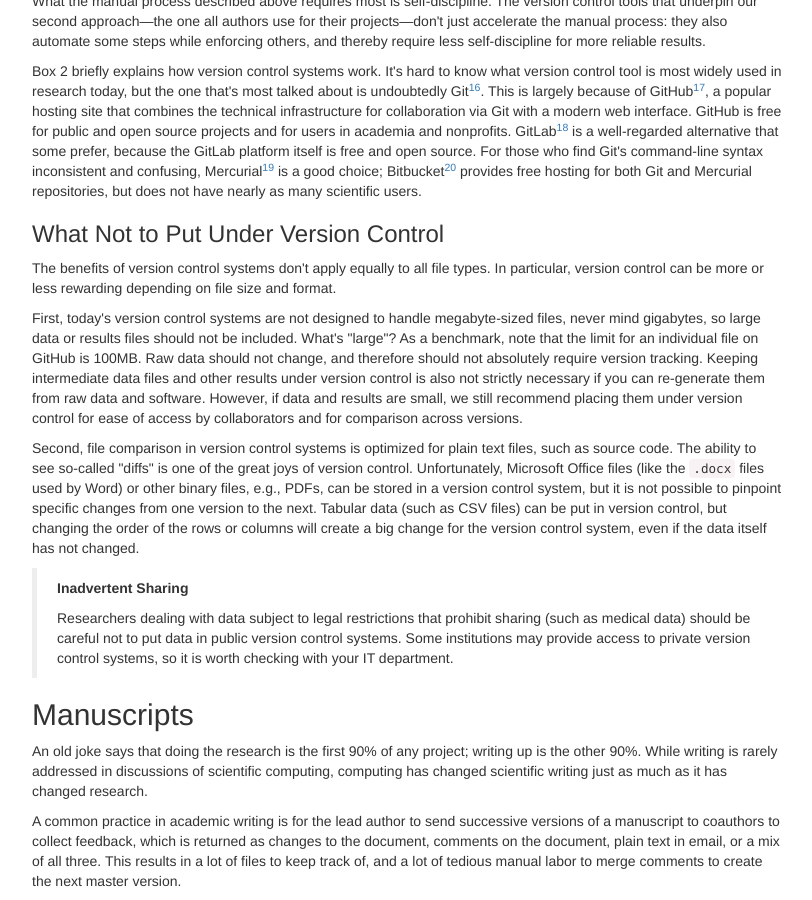
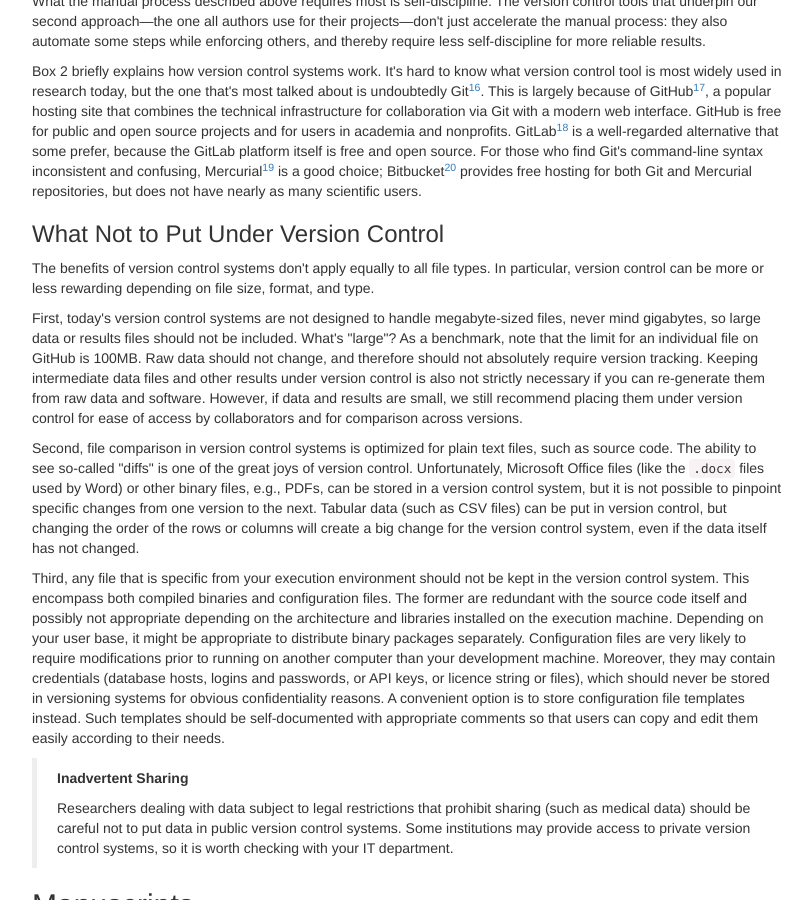
Before and after one commit to swcarpentry/good-enough-practices-in-scientific-computing, a Jekyll site: the page built from index.md, in a window 1280 px wide and 900 px high, scrolled down 9161 px. Shown: the whole window, without its empty margins (233-1045 px from the left). Built offline with Jekyll 4.4.1, drawn with Linux system fonts in a browser that asks for light colours.

Commit message:
Addition of a paragraph about compiled binaries and configuration files, which should be excluded from the version control system.

```diff
--- a/index.md
+++ b/index.md
@@ -712,7 +712,7 @@ scientific users.
 
 The benefits of version control systems don't apply equally to all file
 types. In particular, version control can be more or less rewarding
-depending on file size and format.
+depending on file size, format, and type.
 
 First, today's version control systems are not designed to handle
 megabyte-sized files, never mind gigabytes, so large data or results
@@ -734,6 +734,20 @@ it is not possible to pinpoint specific changes from one version to the
 next. Tabular data (such as CSV files) can be put in version control,
 but changing the order of the rows or columns will create a big change
 for the version control system, even if the data itself has not changed.
+
+Third, any file that is specific from your execution environment should not be
+kept in the version control system. This encompass both compiled binaries and
+configuration files. The former are redundant with the source code itself and
+possibly not appropriate depending on the architecture and libraries installed
+on the execution machine. Depending on your user base, it might be appropriate
+to distribute binary packages separately. Configuration files are very likely
+to require modifications prior to running on another computer than your
+development machine. Moreover, they may contain credentials (database hosts,
+logins and passwords, or API keys, or licence string or files), which should
+never be stored in versioning systems for obvious confidentiality reasons. A
+convenient option is to store configuration file templates instead. Such
+templates should be self-documented with appropriate comments so that users can
+copy and edit them easily according to their needs.
 
 > **Inadvertent Sharing**
 >
```
